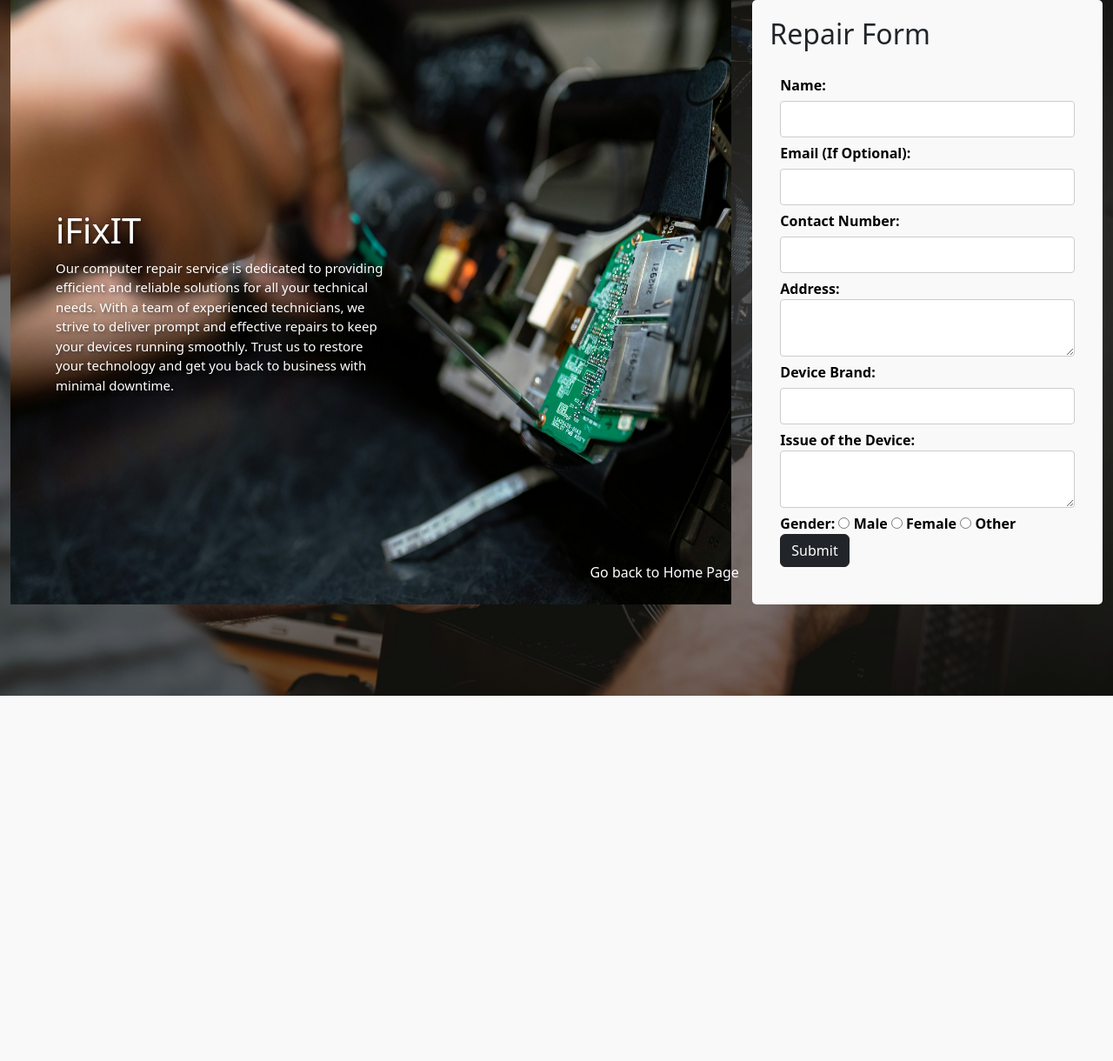
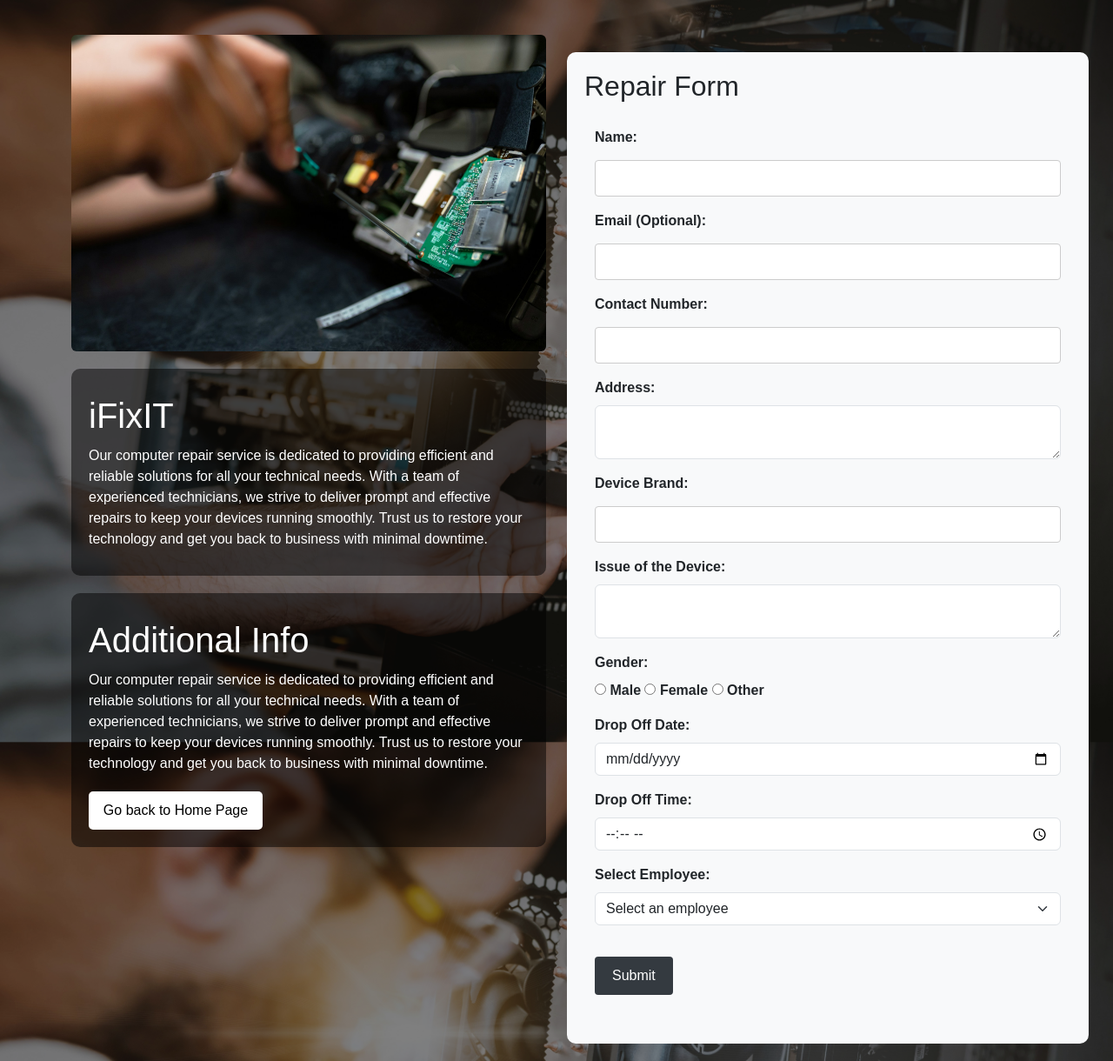
Before and after one commit to Shinano21/E-Commerce_iFix-IT, a PHP site: page /repair.php in a window 1280 px wide. Shown: the whole page at 87% size. Before the commit the page ends 800 px from the top, so only its background shows below. Run offline with PHP 8.4, Linux system fonts and the light colour scheme; data that the repository does not hold is empty.

Commit message:
repairForm edit

```diff
--- a/repair.php
+++ b/repair.php
@@ -4,7 +4,7 @@
     <meta charset="UTF-8"/>
     <meta name="viewport" content="width=device-width, initial-scale=1.0"/>
     <title>iFixIT - Laptop Repair Form</title>
-    <link rel="stylesheet" href="styles.css"/>
+    <link rel="stylesheet" href="styles.css">
     <link
       href="https://cdn.jsdelivr.net/npm/bootstrap@5.3.3/dist/css/bootstrap.min.css"
       rel="stylesheet"
@@ -12,88 +12,86 @@
       crossorigin="anonymous"
     />
     <style>
-        /* Adjust form size */
-        #repair-form {
-            width: 100%; /* Adjust the width as per your requirement */
-            height:100%
-
-        }
-        /* Adjust the size of the image */
-        #image-section {
-            position: relative; /* Make the container a positioning context for absolute positioning */
-
-        }
-        #image-section img {
-            max-width: 100%; /* Make the image responsive */
-            height: 695px; /* Maintain the aspect ratio of the image */
-        }
-        /* Media query for smaller screens */
-@media (max-width: 768px) {
-    #image-section img {
-        height: auto; /* Reset the height to auto for smaller screens */
-    }
+      body {
+    font-family: Arial, sans-serif;
 }
 
-        /* Style for text on top of the image */
-        .image-text {
-            position: absolute; /* Position the text absolutely within the container */
-            top: 50%; /* Position the text vertically centered */
-            left: 20%; /* Position the text horizontally centered */
-            transform: translate(-50%, -50%); /* Center the text precisely */
-            color: white; /* Text color */
-            font-size: 15px; /* Font size */
-            font-weight:light; /* Font weight */
-            text-shadow: 2px 2px 4px rgba(0, 0, 0, 0.5); /* Add a shadow effect to improve readability */
-            max-width: 30%;
+#image-section {
+    margin-top: 20px;
+}
 
+.image-wrapper {
+    background-color: rgba(0, 0, 0, 0.5); /* Semi-transparent background */
+    color: white;
+    padding: 20px;
+    border-radius: 10px;
+    margin-top: 20px;
 }
-        @media screen and (max-width: 768px) {
-            .image-text {
-                font-size: 7px; /* Decrease font size for smaller screens */
-                max-width: 45%; /* Adjust the width of the text for smaller screens */
-                top: 15%; /* Adjust the top position for smaller screens */
-                left:30%;
+
+.image-wrapper h1,
+.image-wrapper p {
+    margin: 10px 0;
 }
+
+.home-link {
+    display: block;
+    margin-top: 20px;
+    width: 200px; /* Adjust the width as needed */
+    text-align: center;
+    background-color: #007bff;
+    color: white;
+    padding: 10px;
+    border-radius: 5px;
+    text-decoration: none;
 }
-            /* Style for "Go back to Home Page" link */
-            .home-link {
-            position: absolute;
-                top:90%;
-                left:53%;
-            color: white;
-            text-decoration: none;
-            font-size: 16px;
+
+.home-link:hover {
+    background-color: #0056b3;
 }
-        @media screen and (max-width: 768px) {
-            .home-link {
-                font-size: 12px; /* Decrease font size for smaller screens */
 
-                top: 25%; /* Adjust the top position for smaller screens */
-                left:67%;
+#repair-form {
+    background-color: #f8f9fa;
+    padding: 20px;
+    border-radius: 10px;
+    margin-top: 20px;
+    width: 600px;
 }
+
+.btn-submit {
+    margin-top: 20px;
+}
+
+.container .row {
+    margin-top: 20px;
 }
 
     </style>
 </head>
 <body>
-
-
 <main>
-    <div class="container-fluid">
+    <div class="container">
         <!-- Image Section -->
         <section id="image-section" class="row">
-            <div class="col-md-8">
-                <img src="customerform.jpg" alt="Image Description" class="img-fluid" />
-                <div class="image-text">
+            <div class="col-md-6 position-relative">
+                <img src="customerform.jpg" alt="Image Description" class="img-fluid rounded"/>
+                <div class="image-wrapper">
                     <h1>iFixIT</h1>
-                    Our computer repair service is dedicated to providing efficient and reliable solutions for all your technical needs. With a team of experienced technicians, we strive to deliver prompt and effective repairs to keep your devices running smoothly. Trust us to restore your technology and get you back to business with minimal downtime.
+                    <p>Our computer repair service is dedicated to providing efficient and reliable solutions for all your technical needs. With a team of experienced technicians, we strive to deliver prompt and effective repairs to keep your devices running smoothly. Trust us to restore your technology and get you back to business with minimal downtime.</p>
+
                 </div>
-                <a href="main.html" class="home-link">Go back to Home Page</a>
+                <div class="image-wrapper">
+                    <h1>Additional Info</h1>
+                    <p>Our computer repair service is dedicated to providing efficient and reliable solutions for all your technical needs. With a team of experienced technicians, we strive to deliver prompt and effective repairs to keep your devices running smoothly. Trust us to restore your technology and get you back to business with minimal downtime.</p>
+                    <a href="main.html" style=" background-color: white; color: black;" class="home-link">Go back to Home Page</a>
+                </div>
             </div>
             <div class="col-md-4">
                 <section id="repair-form">
                     <h2>Repair Form</h2>
                     <?php
+                    $thank_you_message = "";
+
+                    if ($_SERVER["REQUEST_METHOD"] == "POST") {
                         // Database connection
                         $servername = "localhost";
                         $username = "root"; // Your MySQL username
@@ -108,8 +106,6 @@
                             die("Connection failed: " . $conn->connect_error);
                         }
 
-                    // Check if form is submitted
-                    if ($_SERVER["REQUEST_METHOD"] == "POST") {
                         // Prepare data for insertion
                         $name = $_POST['name'];
                         $email = isset($_POST['email']) ? $_POST['email'] : "";
@@ -118,6 +114,9 @@
                         $brand = $_POST['device_brand'];
                         $issue_description = $_POST['issue_description'];
                         $gender = $_POST['gender'];
+                        $appointment_date = $_POST['appointment_date'];
+                        $appointment_time = $_POST['appointment_time'];
+                        $employee_id = $_POST['employee']; // Get the selected employee ID
 
                         // Insert data into Customer table
                         $sql_customer = "INSERT INTO Customer (name, email, phone_number, address, gender)
@@ -132,59 +131,118 @@
                                             VALUES ('$brand', '$issue_description', '$customer_id')";
 
                             if ($conn->query($sql_device) === TRUE) {
-                                echo "<script>alert('Submitted successfully');</script>";
+                                // Insert data into Appointment table
+                                $sql_appointment = "INSERT INTO appointment (customer_id, customer_name, customer_email, appointment_date, appointment_time, employee_id)
+                                                    VALUES ('$customer_id', '$name', '$email', '$appointment_date', '$appointment_time', '$employee_id')";
+
+                                if ($conn->query($sql_appointment) === TRUE) {
+                                    $thank_you_message = "Thank you for submitting the form!";
                                 } else {
-                                echo "Error: " . $sql_device . "<br>" . $conn->error;
+                                    $thank_you_message = "Error: " . $sql_appointment . "<br>" . $conn->error;
                                 }
                             } else {
-                            echo "Error: " . $sql_customer . "<br>" . $conn->error;
+                                $thank_you_message = "Error: " . $sql_device . "<br>" . $conn->error;
                             }
+                        } else {
+                            $thank_you_message = "Error: " . $sql_customer . "<br>" . $conn->error;
+                        }
+
+                        // Close connection
+                        $conn->close();
                     }
                     ?>
 
                     <div class="container">
-                        <div class="row justify-content-center">
-                            <div class="col-md-12">
-                                <form action="<?php echo htmlspecialchars($_SERVER["PHP_SELF"]); ?>" method="POST" style="color: black;">
-                                    <!-- Form elements here -->
-                                    <label for="name">Name:</label>
-                                    <input type="text" id="name" name="name" required/>
-
-                                    <label for="email">Email (If Optional):</label>
-                                    <input type="email" id="email" name="email"/>
-
-                                    <label for="contact">Contact Number:</label>
-                                    <input type="text" id="contact" name="contact" required/>
-
-                                    <label for="address">Address:</label>
-                                    <textarea id="address" name="address" required></textarea>
-
-                                    <label for="device-brand">Device Brand:</label>
-                                    <input type="text" id="device-brand" name="device_brand" required/>
-
-                                    <label for="issue">Issue of the Device:</label>
-                                    <textarea id="issue" name="issue_description" required></textarea>
-
-                                    <label for="gender">Gender:</label>
+                        <form action="<?php echo htmlspecialchars($_SERVER["PHP_SELF"]); ?>" method="POST">
+                            <div class="mb-3">
+                                <label for="name" class="form-label">Name:</label>
+                                <input type="text" id="name" name="name" class="form-control" required/>
+                            </div>
+                            <div class="mb-3">
+                                <label for="email" class="form-label">Email (Optional):</label>
+                                <input type="email" id="email" name="email" class="form-control"/>
+                            </div>
+                            <div class="mb-3">
+                                <label for="contact" class="form-label">Contact Number:</label>
+                                <input type="text" id="contact" name="contact" class="form-control" required/>
+                            </div>
+                            <div class="mb-3">
+                                <label for="address" class="form-label">Address:</label>
+                                <textarea id="address" name="address" class="form-control" required></textarea>
+                            </div>
+                            <div class="mb-3">
+                                <label for="device-brand" class="form-label">Device Brand:</label>
+                                <input type="text" id="device-brand" name="device_brand" class="form-control" required/>
+                            </div>
+                            <div class="mb-3">
+                                <label for="issue" class="form-label">Issue of the Device:</label>
+                                <textarea id="issue" name="issue_description" class="form-control" required></textarea>
+                            </div>
+                            <div class="mb-3">
+                                <label for="gender" class="form-label">Gender:</label>
+                                <div>
                                     <input type="radio" id="male" name="gender" value="Male" required />
                                     <label for="male">Male</label>
                                     <input type="radio" id="female" name="gender" value="Female" />
                                     <label for="female">Female</label>
                                     <input type="radio" id="other" name="gender" value="Other" />
                                     <label for="other">Other</label>
-
-                                    <button  class="btn btn-dark">Submit</button>
-                                </form>
                                 </div>
                             </div>
+                            <div class="mb-3">
+                                <label for="appointment_date" class="form-label">Drop Off Date:</label>
+                                <input type="date" id="appointment_date" name="appointment_date" class="form-control" required/>
                             </div>
+                            <div class="mb-3">
+                                <label for="appointment_time" class="form-label">Drop Off Time:</label>
+                                <input type="time" id="appointment_time" name="appointment_time" class="form-control" required/>
+                            </div>
+                            <div class="mb-3">
+                                <label for="employee" class="form-label">Select Employee:</label>
+                                <select id="employee" name="employee" class="form-select" required>
+                                    <option value="">Select an employee</option>
+                                    <?php
+                                    // Fetch employees from the database
+                                    $servername = "localhost";
+                                    $username = "root"; // Your MySQL username
+                                    $password = ""; // this is the default password
+                                    $dbname = "ifixit";
 
+                                    // Create connection
+                                    $conn = new mysqli($servername, $username, $password, $dbname);
+
+                                    // Check connection
+                                    if ($conn->connect_error) {
+                                        die("Connection failed: " . $conn->connect_error);
+                                    }
+
+                                    $sql_employees = "SELECT * FROM employee";
+                                    $result_employees = $conn->query($sql_employees);
+                                    if ($result_employees->num_rows > 0) {
+                                        while ($row = $result_employees->fetch_assoc()) {
+                                            // Combine schedule time and days
+                                            $schedule_info = $row["schedule_time"] . " (" . $row["schedule_days"] . ")";
+                                            // Output employee name, schedule, and time as an option
+                                            echo "<option value='" . $row["employee_id"] . "'>" . $row["first_name"] . " " . $row["last_name"] . " - " . $schedule_info . "</option>";
+                                        }
+                                    }
+                                    $conn->close();
+                                    ?>
+                                </select>
+                            </div>
+                            <button type="submit" style=" background-color: #343a40; color: white;" class="btn btn-primary btn-submit">Submit</button>
+                        </form>
+                        <p class="mt-3"><?php echo $thank_you_message; ?></p>
+                    </div>
                 </section>
             </div>
         </section>
     </div>
-
 </main>
 <script
       src="https://cdn.jsdelivr.net/npm/bootstrap@5.3.3/dist/js/bootstrap.bundle.min.js"
-      integrity="sha384-YvpcrYf0tY3lHB
+      integrity="sha384-YvpcrYf0tY3lHB60NNkmXc5s9fDVZLESaAA55NDzOxhy9GkcIdslK1eN7N6jIeHz"
+      crossorigin="anonymous"
+    ></script>
+</body>
+</html>
```
Lines whose indentation alone changed are shown as unchanged.
